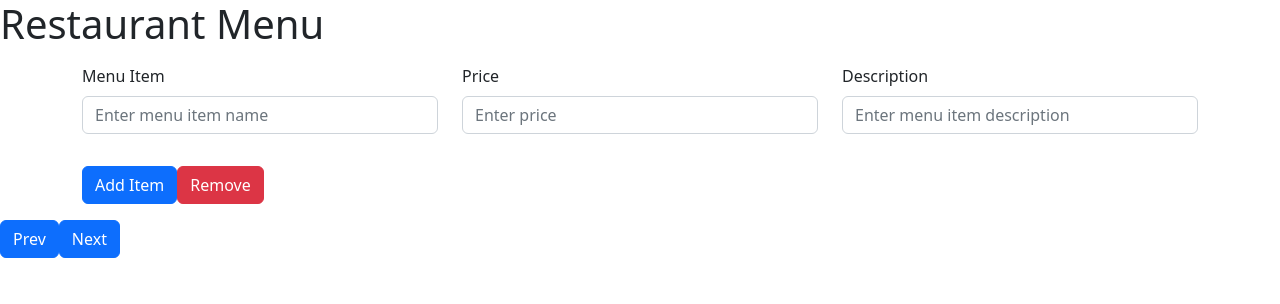
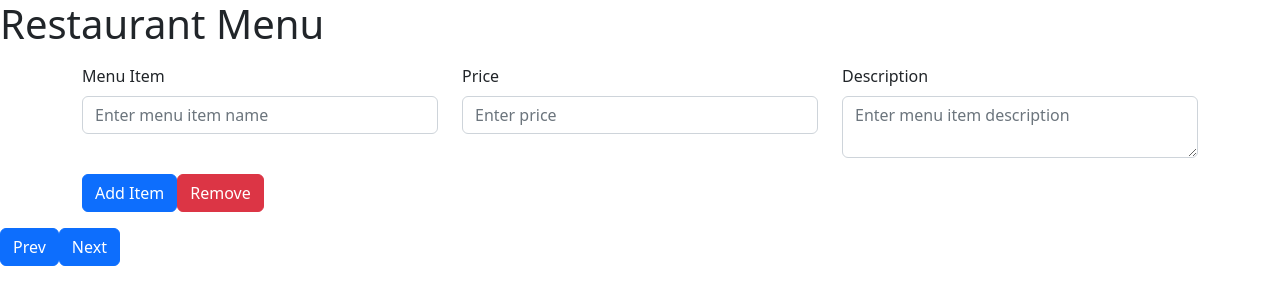
Before and after one commit to Hollie-Fritz/IndividualTaskQ2S3, a React (Create React App) app: page / in a window 1280 px wide. Both pictures are taken after a click on the button "Next". Shown: the top 304 px of the page. Built offline with nearby package versions, Linux system fonts and the light colour scheme.

Commit message:
comments and re-add text box for menu description

```diff
--- a/src/PersistRes/PersistResForm.js
+++ b/src/PersistRes/PersistResForm.js
@@ -11,7 +11,7 @@ function PersistResForm() {
   //will mutate the variable setPage
   //useState(0) = ResInfo
   const [page, setPage] = useState(0);
-  //state object that contains all the different fields
+  //state object that contains all the different fields for ResInfo
   const [formData, setFormData] = useState({
     resName: "",
     phoneNo: "",
@@ -25,21 +25,32 @@ function PersistResForm() {
     closehours: "",
   });
 
-   const [menuItems, setMenuItems] = useState([
-     { menuItem: "", menuPrice: "", menuDesc: "" },
-   ]);
+  //state object that contains all the fields for ResMenu
+  const [menuItems, setMenuItems] = useState([
+    { menuItem: "",
+     menuPrice: "",
+      menuDesc: "" },
+  ]);
 
-  //titles that appear at the top of the form
-  const FormTitles = ["Restaurant Information", "Restaurant Menu", "Review Information"];
+  //titles that appear at the top left of the form
+  const FormTitles = [
+    "Restaurant Information",
+    "Restaurant Menu",
+    "Review Information",
+  ];
 
   //check which page you are in
   //return a component based on which page we are in ex: ResInfo or ResMenu
   //formData prop will keep the form persisting throughout
   const PageDisplay = () => {
     if (page === 0) {
+      // keep restauraunt info persistent even when navigating to a new page
       return <PersistResInfo formData={formData} setFormData={setFormData} />;
     } else if (page === 1) {
-      return <PersistResMenu menuItems={menuItems} setMenuItems={setMenuItems} />;
+      return (
+        //keep the menu items persistent when navigating away from page
+        <PersistResMenu menuItems={menuItems} setMenuItems={setMenuItems} />
+      );
     } else {
       return <PersistResReview formData={formData} setFormData={setFormData} />;
     }
@@ -53,13 +64,12 @@ function PersistResForm() {
       <div className="body">{PageDisplay()}</div>
 
       <Button
-      // previous button disabled if on page 0
+        // previous button disabled if on page 0
         disabled={page === 0}
         onClick={() => {
           // enables prev button to work by decrementing
           setPage((currPage) => currPage - 1);
-        }}
-      >
+        }}>
         Prev
       </Button>
       <Button
@@ -72,8 +82,7 @@ function PersistResForm() {
             // enables next button to work by incrementing
             setPage((currPage) => currPage + 1);
           }
-        }}
-      >
+        }}>
         {/* Conditionally render the button to display submit
         on the last page and next on all other pages */}
         {page === FormTitles.length - 1 ? "Submit" : "Next"}
--- a/src/PersistRes/PersistResMenu.js
+++ b/src/PersistRes/PersistResMenu.js
@@ -3,35 +3,45 @@ import "bootstrap/dist/css/bootstrap.min.css";
 import { Form, InputGroup, Row, Button } from "react-bootstrap";
 
 function PersistResMenu({ menuItems, setMenuItems }) {
-
-
-  const handleAddItem = () => {
-    setMenuItems([...menuItems, { menuItem: "", menuPrice: "", menuDesc: "" }]);
+  //update and set the menu form items
+  const handleChange = (index, e) => {
+    const updatedMenuItems = [...menuItems];
+    //if the input is not a number for menuPrice then do not allow it
+    if (e.target.name === "menuPrice" && isNaN(e.target.value)) {
+      return;
+    }
+    //otherwise set the values
+    updatedMenuItems[index][e.target.name] = e.target.value;
+    setMenuItems(updatedMenuItems);
   };
 
+  //function to add form items
+  const handleAddItem = () => {
+    setMenuItems([
+      ...menuItems,
+      {
+        menuItem: "",
+        menuPrice: "",
+        menuDesc: "",
+      },
+    ]);
+  };
+
+  //function to remove form items unless there is only one remaining
   const handleRemoveFields = () => {
     const values = [...menuItems];
     if (values.length > 1) values.pop();
     setMenuItems(values);
   };
 
-  const handleChange = (index, e) => {
-    const updatedMenuItems = [...menuItems];
-    //if the input is not a number for menuPrice then do not allow it
-    if (e.target.name === 'menuPrice' && isNaN(e.target.value)){
-      return;
-    }
-    updatedMenuItems[index][e.target.name] = e.target.value;
-    setMenuItems(updatedMenuItems);
-  };
-
   return (
-    <Form className="container mt-3 mb-3">
+    <Form className="container mt-3 mb-3" style={{ width: "200rem" }}>
       {menuItems.map((menu, index) => (
         <Row className="mb-3" key={index}>
           <Form.Group controlId="formItem" className="col col-sm-4">
             <Form.Label>Menu Item</Form.Label>
             <Form.Control
+              required
               className="form-control"
               type="text"
               name="menuItem"
@@ -53,13 +63,17 @@ function PersistResMenu({ menuItems, setMenuItems }) {
           </Form.Group>
           <Form.Group controlId="formItemDesc" className="col col-sm-4">
             <Form.Label>Description</Form.Label>
+            <InputGroup>
               <Form.Control
+                as="textarea"
+                aria-label="Menu Description"
                 className="form-control"
                 type="text"
                 name="menuDesc"
                 placeholder="Enter menu item description"
                 value={menu.menuDesc}
                 onChange={(e) => handleChange(index, e)}></Form.Control>
+            </InputGroup>
           </Form.Group>
         </Row>
       ))}
--- a/src/PersistRes/PersistResReview.js
+++ b/src/PersistRes/PersistResReview.js
@@ -1,5 +1,5 @@
 import Card from "react-bootstrap/Card";
-import Menu from './menu.json';
+import Menu from "./menu.json";
 
 function PersistResReview() {
   return (
@@ -17,7 +17,8 @@ function PersistResReview() {
       </Card>
       <Card>
         <Card.Header as="h3">Menu</Card.Header>
-        {Menu && Menu.map((menu) => {
+        {Menu &&
+          Menu.map((menu) => {
             return (
               <div className="menuItems" key={menu.menuItem}>
                 <Card.Title>{menu.menuItem}</Card.Title>
```
Lines whose indentation alone changed are shown as unchanged.
